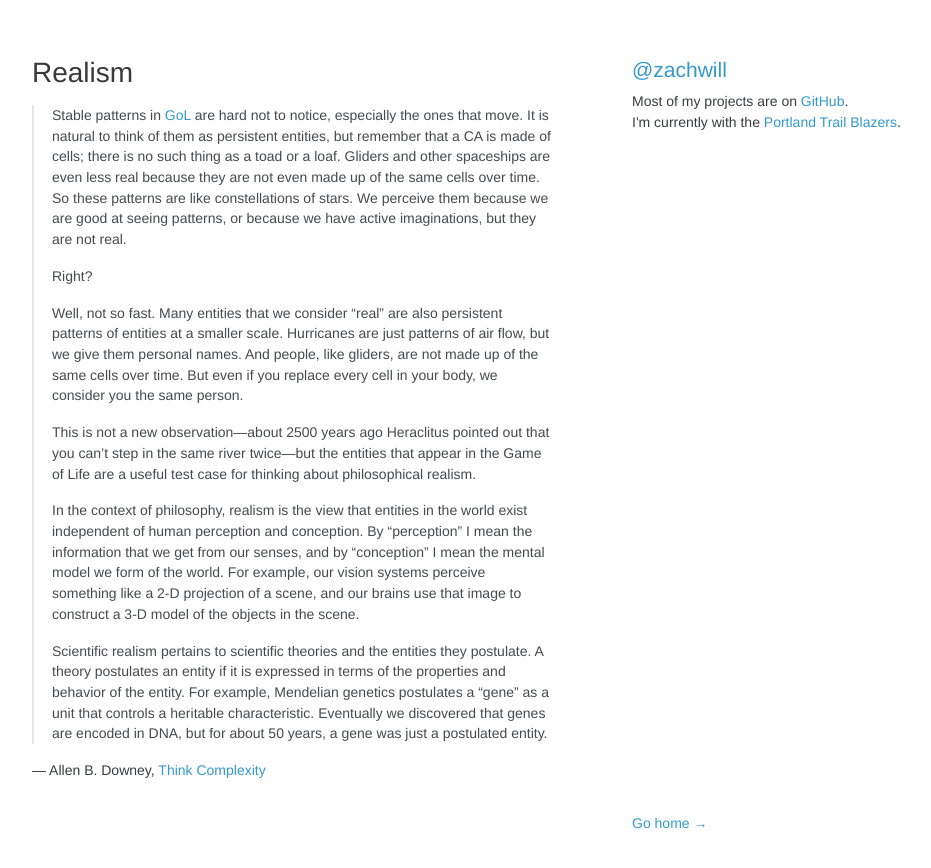
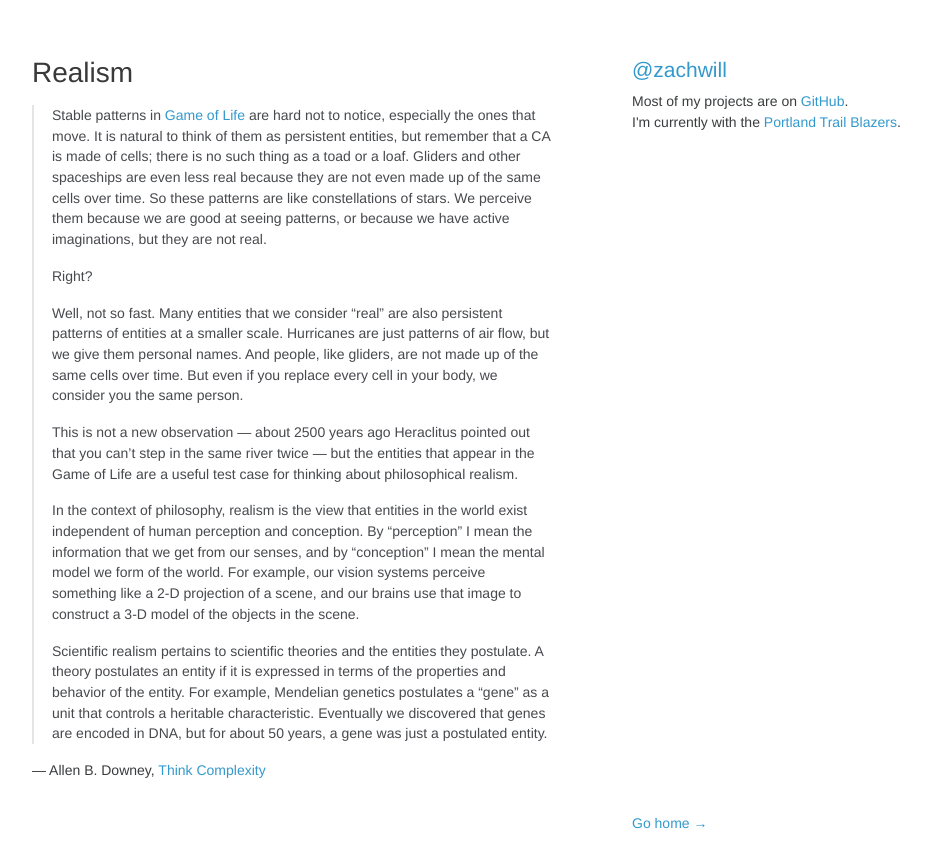
Before and after one commit to zachwill/blog, a Jekyll site: the page built from _posts/2013-02-02-realism.md, in a window 1280 px wide. Shown: the top 868 px of the page, without its empty margins (178-1109 px from the left). Built offline with Jekyll 4.4.1, drawn with Linux system fonts in a browser that asks for light colours; Markdown is read by kramdown in place of the engine named in the settings.

Commit message:
Minor clean up

```diff
--- a/_posts/2013-02-02-realism.md
+++ b/_posts/2013-02-02-realism.md
@@ -4,13 +4,13 @@ title     : Realism
 permalink : /realism/
 ---
 
-> Stable patterns in [GoL][life] are hard not to notice, especially the ones that move.
-> It is natural to think of them as persistent entities, but remember that a CA
-> is made of cells; there is no such thing as a toad or a loaf. Gliders and
-> other spaceships are even less real because they are not even made up of the
-> same cells over time. So these patterns are like constellations of stars. We
-> perceive them because we are good at seeing patterns, or because we have
-> active imaginations, but they are not real.
+> Stable patterns in [Game of Life][life] are hard not to notice, especially the
+> ones that move.  It is natural to think of them as persistent entities, but
+> remember that a CA is made of cells; there is no such thing as a toad or a
+> loaf. Gliders and other spaceships are even less real because they are not
+> even made up of the same cells over time. So these patterns are like
+> constellations of stars. We perceive them because we are good at seeing
+> patterns, or because we have active imaginations, but they are not real.
 >
 > Right?
 >
@@ -20,8 +20,8 @@ permalink : /realism/
 > up of the same cells over time. But even if you replace every cell in your
 > body, we consider you the same person.
 >
-> This is not a new observation—about 2500 years ago Heraclitus pointed out that
-> you can’t step in the same river twice—but the entities that appear in the
+> This is not a new observation — about 2500 years ago Heraclitus pointed out that
+> you can’t step in the same river twice — but the entities that appear in the
 > Game of Life are a useful test case for thinking about philosophical realism.
 >
 > In the context of philosophy, realism is the view that entities in the world
```
